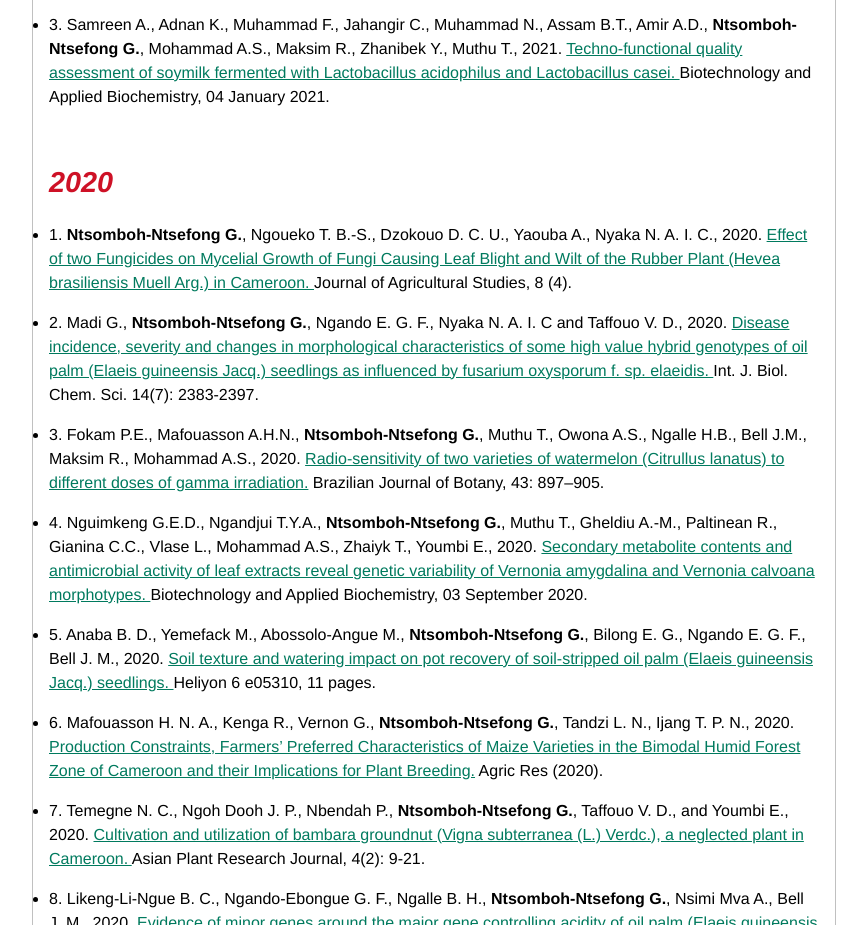
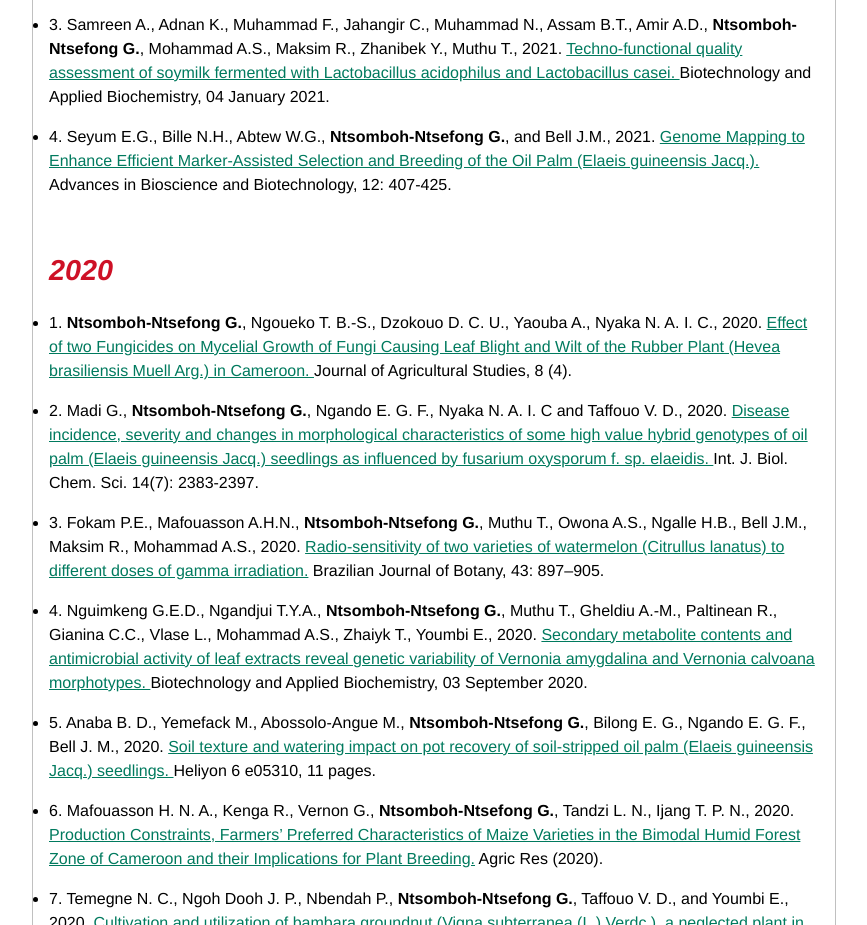
Before and after one commit to GodswillNN/GodswillNN.github.io, a plain HTML site: page publications/index.html in a window 1280 px wide. Shown: the part 1100-2025 px from the top of the page, without its empty margins (412-1279 px from the left). Drawn offline with Linux system fonts and the light colour scheme.

Commit message:
Update index.html

```diff
--- a/publications/index.html
+++ b/publications/index.html
@@ -64,10 +64,9 @@
     <h2>2021</h2>
     <ul>
       <li> 1.	Mohammad A.S., Muhammad U.K., <strong>Ntsomboh-Ntsefong G.</strong>, Muhammad B.H., Muhammad A., Abhay P.M., Chukwuebuka E., 2021. Chapter 5 - Herbal drug technology. In: Preparation of Phytopharmaceuticals for the Management of Disorders. The Development of Nutraceuticals and Traditional Medicine, Pages 77-87. https://doi.org/10.1016/B978-0-12-820284-5.00027-7
-
-
       <li> 2.	Mpemboura N.S., Tonfack .B., Mbeguie-A-M.D., Temegne N.C., <strong>Ntsomboh-Ntsefong G.</strong>, Youmbi E., 2021. <a href=" http://www.jabonline.in">African plum (Dacryodes edulis [G. Don] H.J. Lam) fruit development indexes clearly defined and phenophases correlated with temperature in the tropics. </a> Journal of Applied Biology & Biotechnology, 9(1): 47-57. DOI: 10.7324/JABB.2021.9107</li>
       <li> 3. Samreen A., Adnan K., Muhammad F., Jahangir C.,  Muhammad N.,  Assam B.T.,  Amir A.D.,  <strong>Ntsomboh-Ntsefong G.</strong>, Mohammad A.S.,  Maksim R.,  Zhanibek Y.,  Muthu T., 2021. <a href=" https://doi.org/10.1002/bab.2094">Techno-functional quality assessment of soymilk fermented with Lactobacillus acidophilus and Lactobacillus casei. </a> Biotechnology and Applied Biochemistry, 04 January 2021. </li>
+    <li> 4. Seyum E.G., Bille N.H., Abtew W.G., <strong>Ntsomboh-Ntsefong G.</strong>, and Bell J.M., 2021. <a href=" https://doi.org/10.4236/abb.2021.1212026"> Genome Mapping to Enhance Efficient Marker-Assisted Selection and Breeding of the Oil Palm (Elaeis guineensis Jacq.). </a> Advances in Bioscience and Biotechnology, 12: 407-425. </li>
     </ul>
 
     <h2>2020</h2>
```
